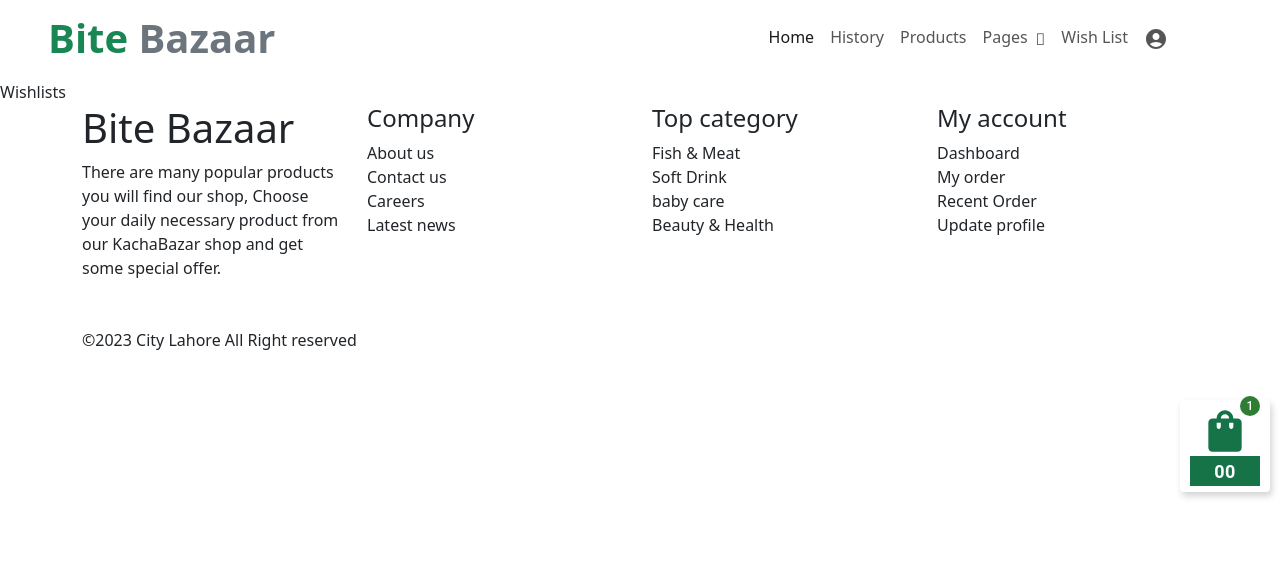
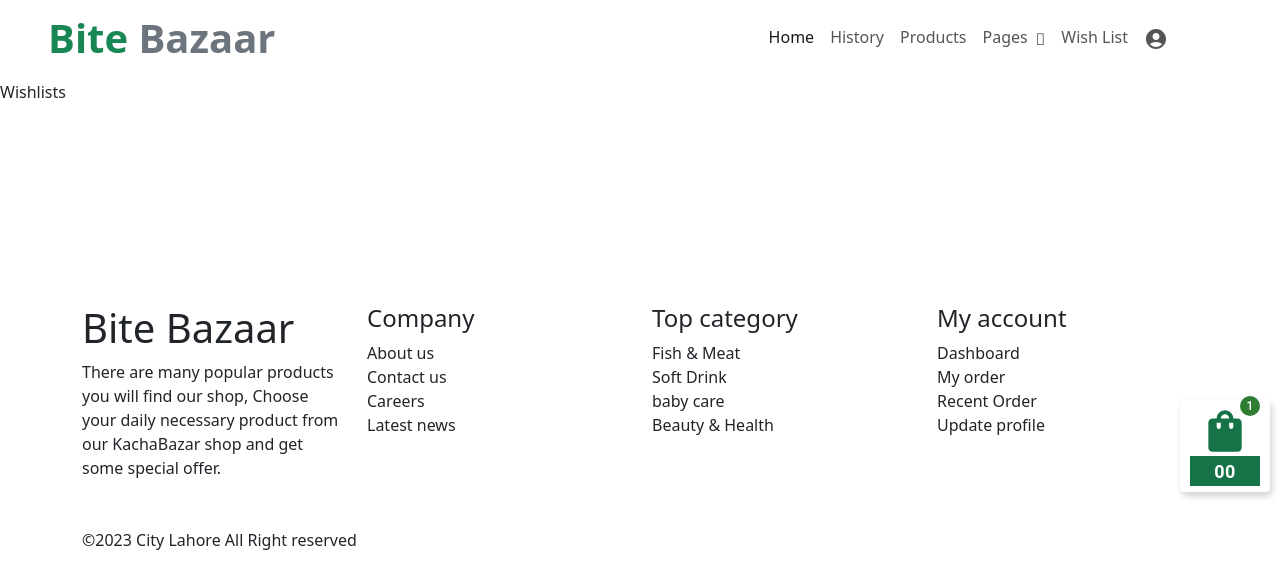
Before and after one commit to Ijazliaqat/Final_Bootcamp_Project, a React (Create React App) app: page /wishlists in a window 1280 px wide. Shown: the top 588 px of the page. Built offline with nearby package versions, Linux system fonts and the light colour scheme.

Commit message:
changes-in-footer

```diff
--- a/src/componets/footer/footer.css
+++ b/src/componets/footer/footer.css
@@ -0,0 +1,3 @@
+.main-footer{
+margin-top: 200px;
+}
```
